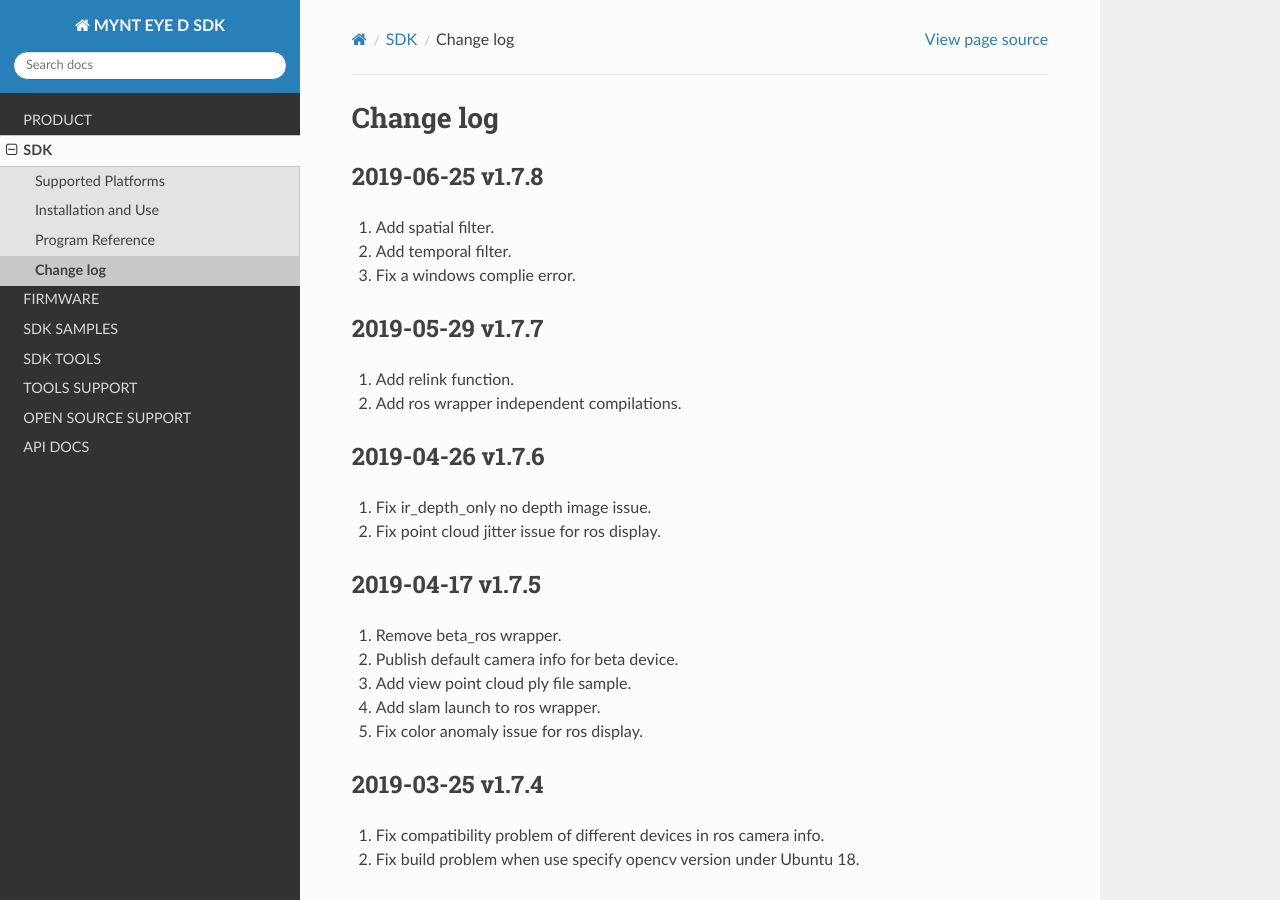
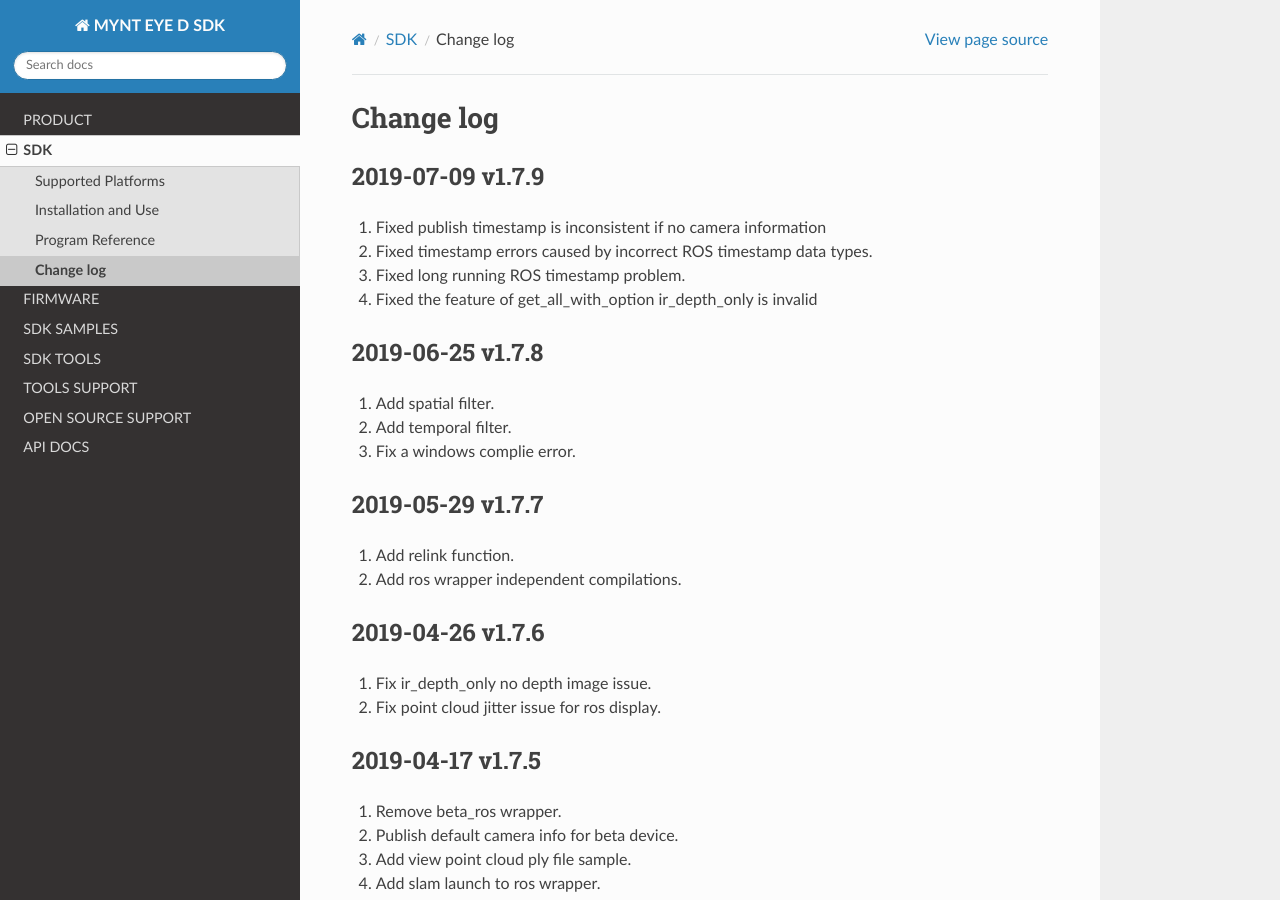
Before and after one commit to slightech/MYNT-EYE-D-SDK, a Sphinx documentation site: the page built from docs/sdk/change_log.rst, in a window 1280 px wide and 900 px high. Built offline with Sphinx 7.4.7 and the Read the Docs theme 2.0.0, drawn with Linux system fonts in a browser that asks for light colours; pages that are not in the unit, such as notebooks, are missing from menus.

Commit message:
docs(*)：update doc

```diff
--- a/docs/sdk/change_log.rst
+++ b/docs/sdk/change_log.rst
@@ -2,6 +2,19 @@
 
 Change log
 ============
+
+
+2019-07-09 v1.7.9
+-------------------------
+
+1. Fixed publish timestamp is inconsistent if no camera information
+
+2. Fixed timestamp errors caused by incorrect ROS timestamp data types.
+
+3. Fixed long running ROS timestamp problem.
+
+4. Fixed the feature of get_all_with_option ir_depth_only is invalid
+
 
 2019-06-25 v1.7.8
 -------------------------
```
